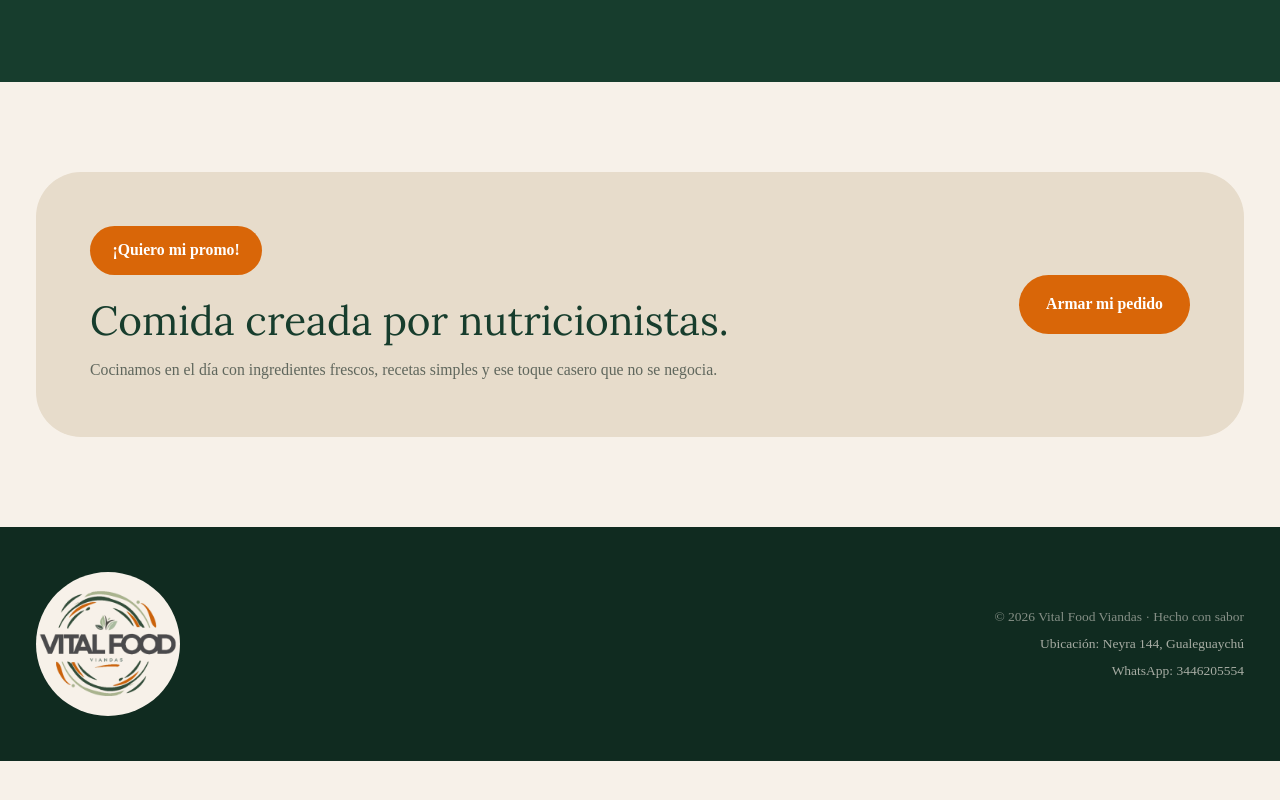
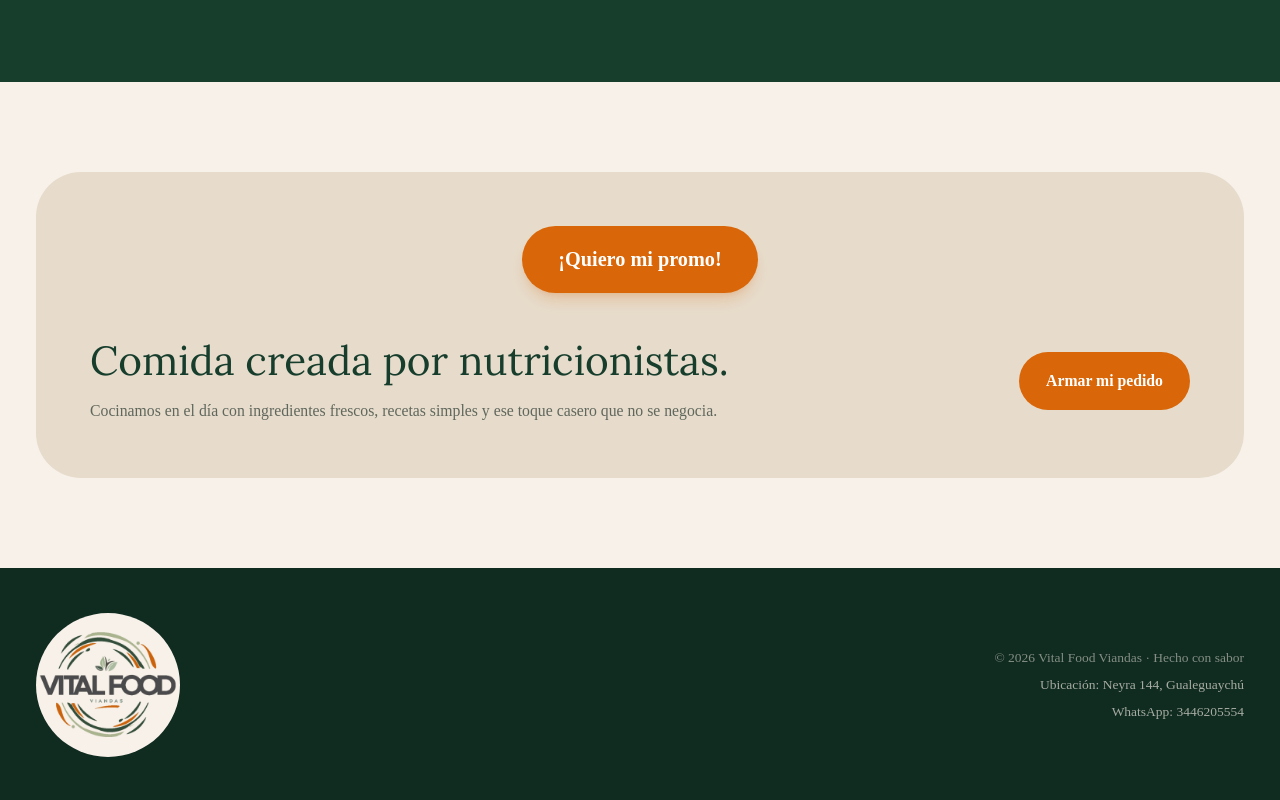
Before and after one commit to Paula-004/vitalweb, a Next.js app: page / in a window 1280 px wide. Shown: the part 2997-3797 px from the top of the page. Before the commit the page ends 3758 px from the top, so only its background shows below. Built offline with nearby package versions, Linux system fonts and the light colour scheme; no server answers.

Commit message:
style: destacar boton de promociones

```diff
--- a/components/Storefront.tsx
+++ b/components/Storefront.tsx
@@ -141,14 +141,15 @@ export default function Storefront() {
         </div>
       </section>
       <section id="nosotros" className="px-5 py-20 lg:px-8">
-        <div className="mx-auto flex max-w-7xl flex-col items-center justify-between gap-8 rounded-[2.5rem] bg-[#e7dccb] p-8 md:flex-row md:p-12">
-          <div>
+        <div className="mx-auto flex max-w-7xl flex-col gap-10 rounded-[2.5rem] bg-[#e7dccb] p-8 md:p-12">
           <Link
             href="/promociones"
-              className="mb-5 inline-flex rounded-full bg-orange px-5 py-3 text-sm font-extrabold text-white hover:bg-forest"
+            className="mx-auto inline-flex rounded-full bg-orange px-8 py-4 text-base font-extrabold text-white shadow-lg shadow-orange/20 hover:bg-forest sm:text-lg"
           >
             ¡Quiero mi promo!
           </Link>
+          <div className="flex flex-col items-center justify-between gap-8 md:flex-row">
+            <div>
               <h2 className="font-display text-3xl text-forest sm:text-4xl">
                 Comida creada por nutricionistas.
               </h2>
@@ -163,6 +164,7 @@ export default function Storefront() {
             >
               Armar mi pedido
             </a>
+          </div>
         </div>
       </section>
       <footer className="bg-[#102b20] px-5 py-10 text-cream lg:px-8">
```
Lines whose indentation alone changed are shown as unchanged.
